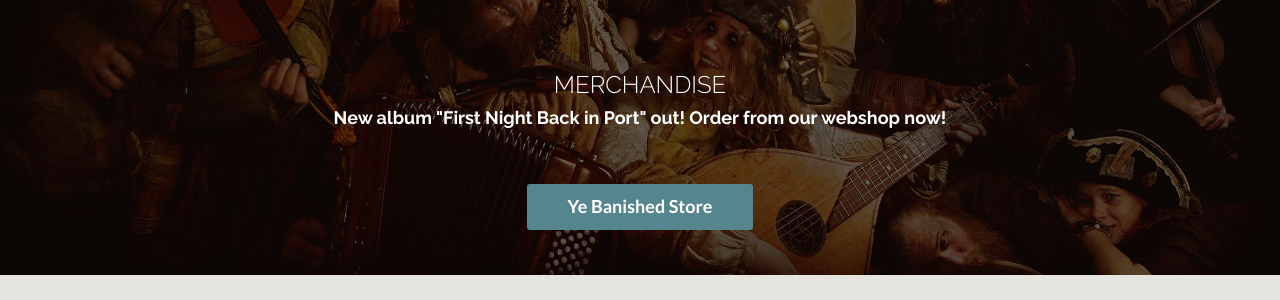
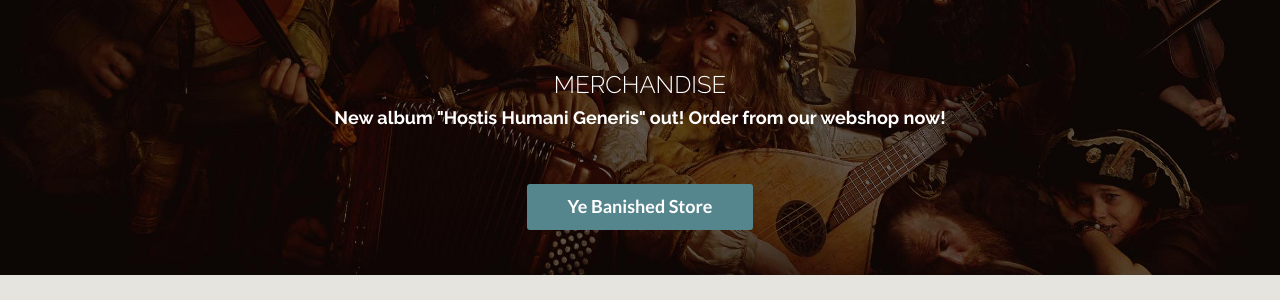
Before and after one commit to danielwerthen/yebanished, a Jekyll site: the page built from index.html, in a window 1280 px wide and 900 px high, scrolled down 1516 px. Shown: the part 153-453 px from the top of the window. Built offline with Jekyll 4.4.1, drawn with Linux system fonts in a browser that asks for light colours; a script that is not in the unit is left out.

Commit message:
Update index.html

```diff
--- a/index.html
+++ b/index.html
@@ -92,7 +92,7 @@ title: Ye Banished Privateers
       <br>
       <br>
       <h3>MERCHANDISE</h3>
-      <a href="http://smarturl.it/FirstNightBackInPort"><h4><b>New album "First Night Back in Port" out! Order from our webshop now!</b></h4></a>
+      <a href="http://smarturl.it/FirstNightBackInPort"><h4><b>New album "Hostis Humani Generis" out! Order from our webshop now!</b></h4></a>
       <br>
       <br>
       <a class="btn btn-theme btn-lg" href="http://shop.yebanishedprivateers.com">Ye Banished Store</a>
```
